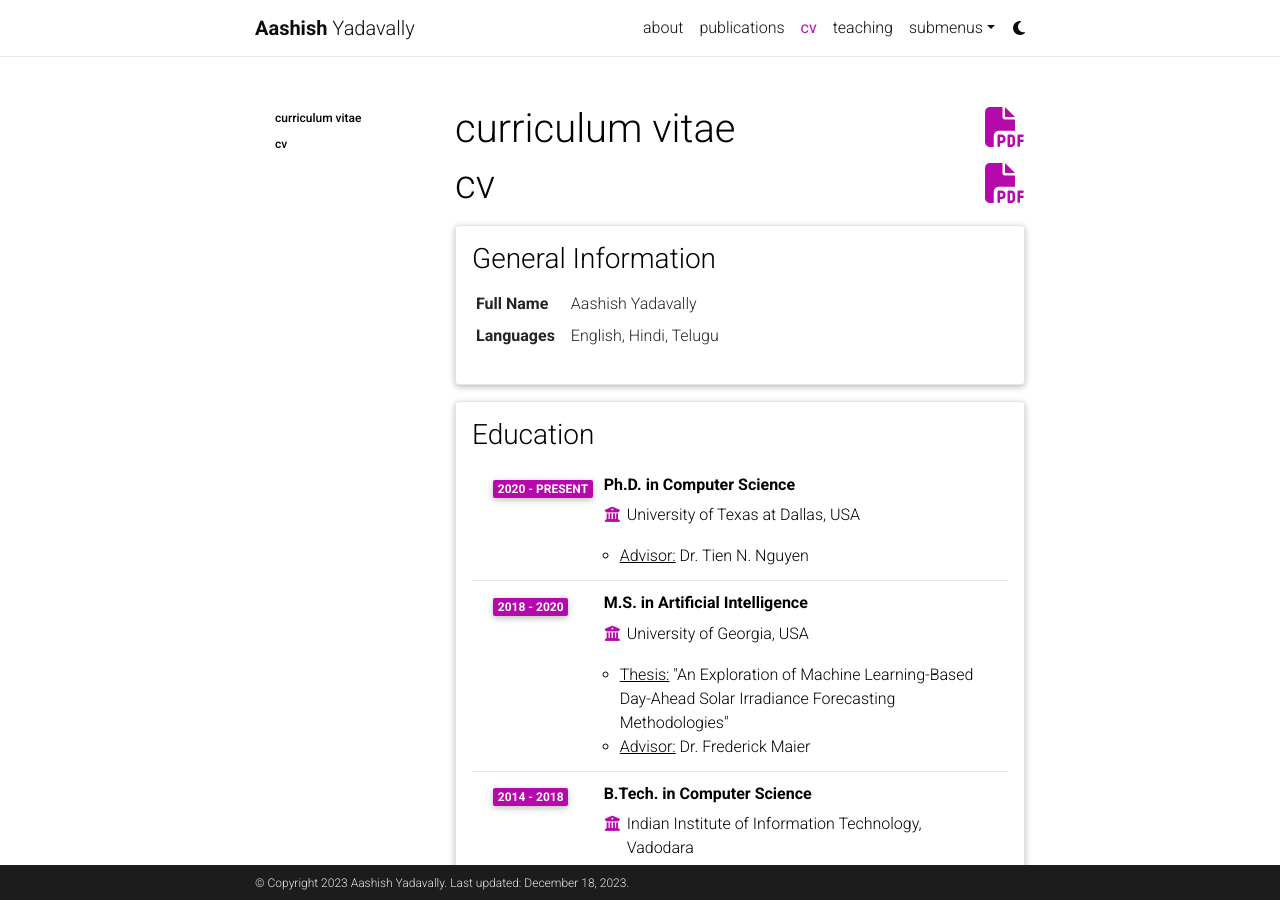
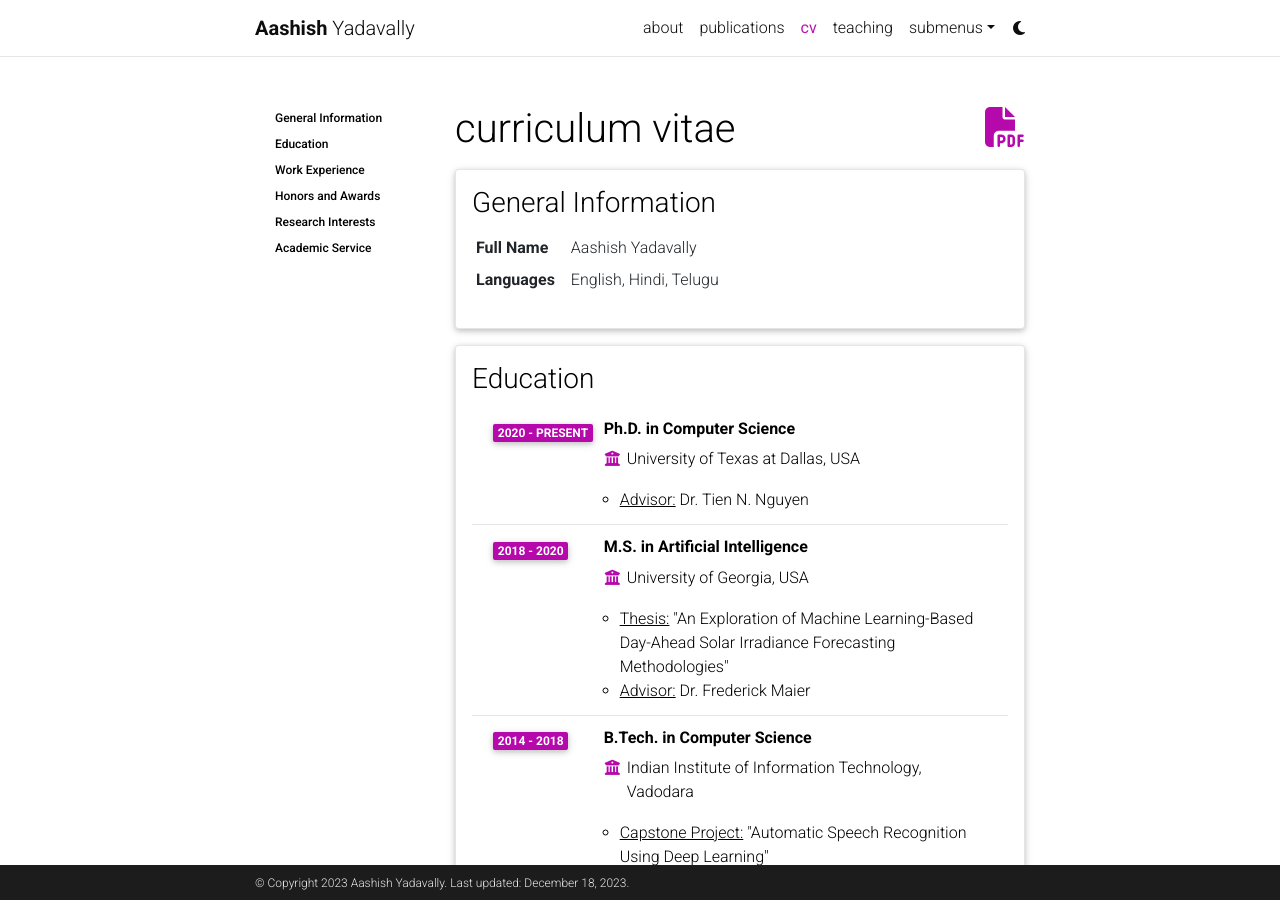
Before and after one commit to aashishyadavally/aashishyadavally.github.io, a Jekyll site: the page built from _pages/cv.md, in a window 1280 px wide and 900 px high. Built offline with Jekyll 4.4.1, drawn with Linux system fonts in a browser that asks for light colours; comment, search, counter and statistics services are not loaded; a style sheet for code colours, icons or effects is not loaded.

Commit message:
Fix CV page

```diff
--- a/_layouts/cv.html
+++ b/_layouts/cv.html
@@ -11,9 +11,8 @@
     {% else %}
       <h1 class="post-title">{{ page.title }} {% if page.cv_pdf %}<a href="{{ page.cv_pdf | prepend: 'assets/pdf/' | relative_url}}" target="_blank" rel="noopener noreferrer" class="float-right"><i class="fa-solid fa-file-pdf"></i></a>{% endif %}</h1>
     {% endif %}
-
-    <h1 class="post-title">{{ page.title }} {% if page.cv_pdf %}<a href="{{ page.cv_pdf | prepend: 'assets/pdf/' | relative_url}}" target="_blank" rel="noopener noreferrer" class="float-right"><i class="fa-solid fa-file-pdf"></i></a>{% endif %}</h1>
-      {% if page.description %}<p class="post-description">{{ page.description }}</p>{% endif %}
+    <!-- <h1 class="post-title">{{ page.title }} {% if page.cv_pdf %}<a href="{{ page.cv_pdf | prepend: 'assets/pdf/' | relative_url}}" target="_blank" rel="noopener noreferrer" class="float-right"><i class="fa-solid fa-file-pdf"></i></a>{% endif %}</h1>
+      {% if page.description %}<p class="post-description">{{ page.description }}</p>{% endif %} -->
   </header>
 
   <article>
```
